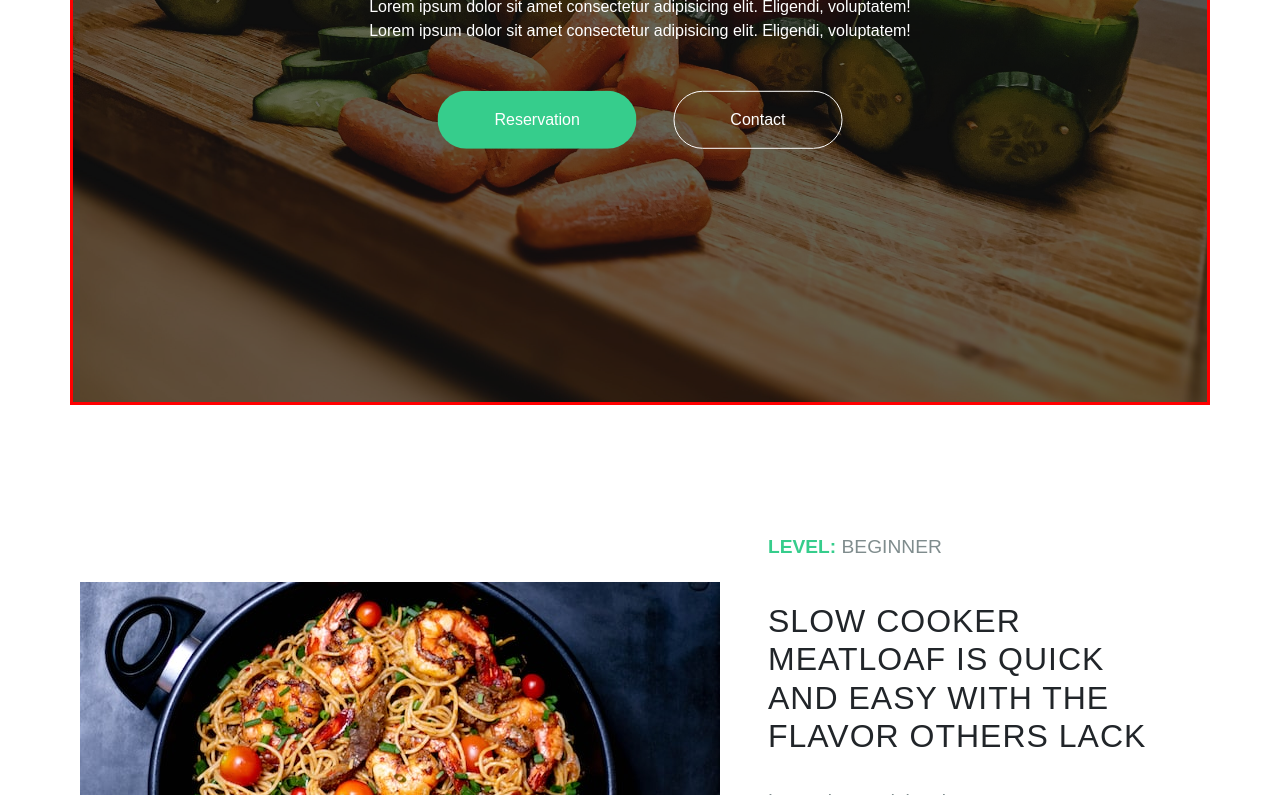
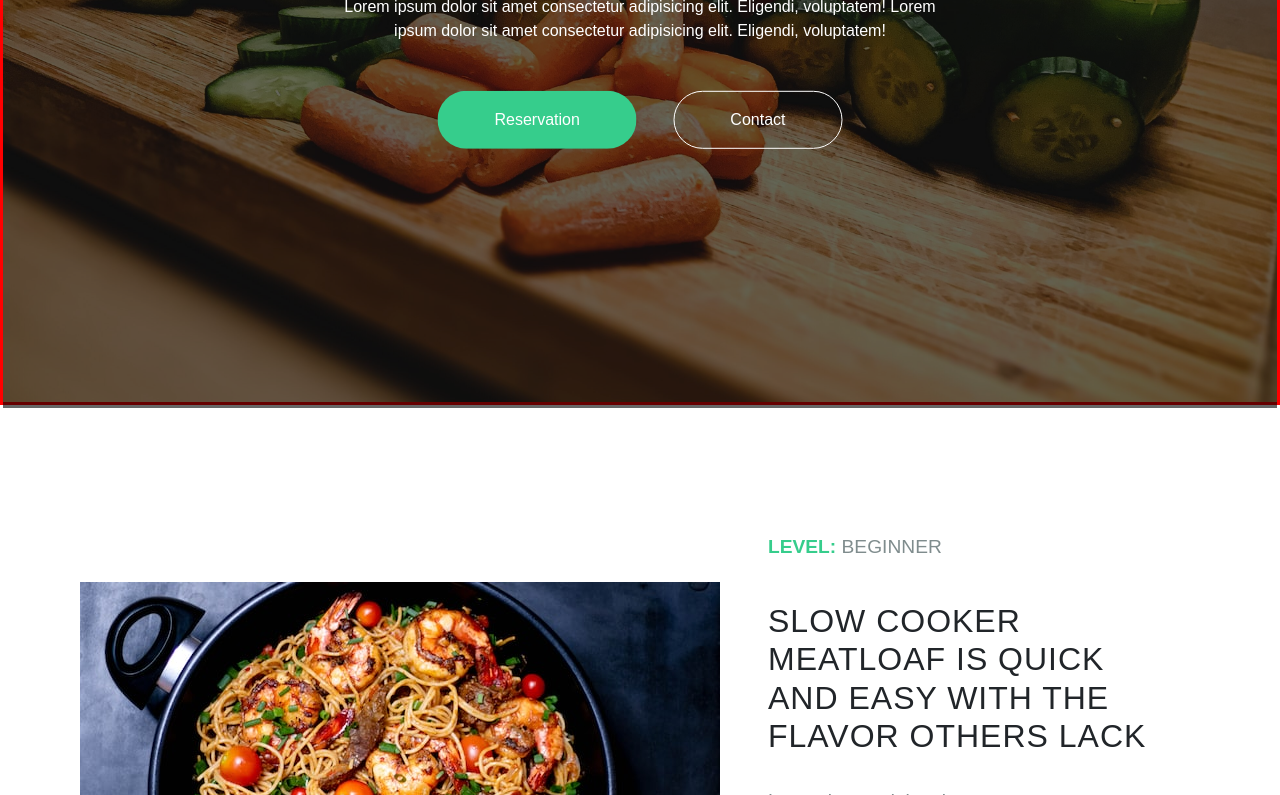
Before and after one commit to erginadem/HTML-CSS-homepage, a plain HTML site: page index.html in a window 1280 px wide. Shown: the part 395-1190 px from the top of the page. Drawn offline with nearby package versions, Linux system fonts and the light colour scheme.

Commit message:
V7-fixed main container width issue

```diff
--- a/assets/css/style.css
+++ b/assets/css/style.css
@@ -19,19 +19,26 @@
   top: 0;
   left: 0;
   width: 100%;
-  height: 100%;
+  height: 100vh;
   z-index: 0;
+}
+
+body {
+  width: 100%;
 }
 
 /* CONTAINER */
 .container {
   border: 3px solid red;
+  max-width: 100%;
   height: 100vh;
   background-image: url("../img/bg-image.jpg");
   background-repeat: no-repeat;
   background-size: cover;
+  background-position: center center;
   position: relative;
   display: flex;
+  flex-wrap: nowrap;
   flex-direction: column;
   z-index: 1;
 }
```
Also changed, not shown: index.html (+0 -1 lines).
